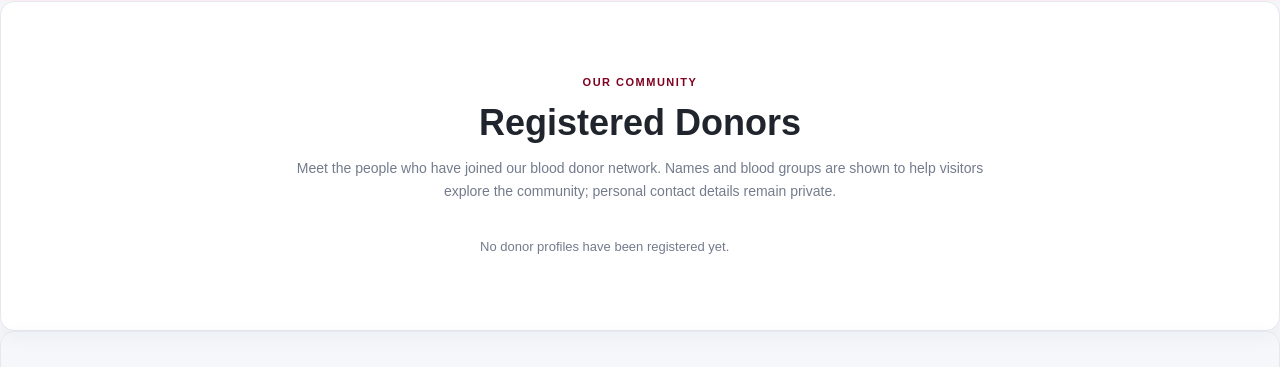
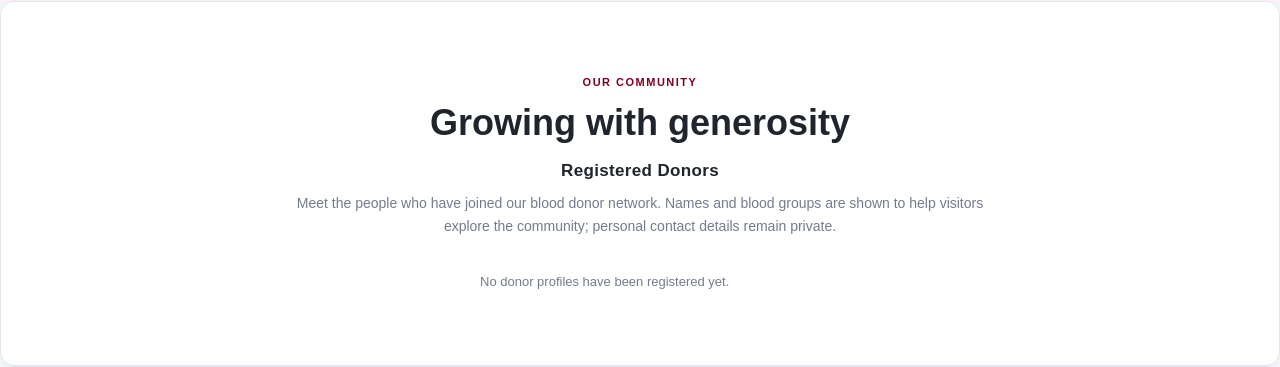
Before and after one commit to f25ari0994-boop/blood-donor-network, a Flask app: page / in a window 1280 px wide. Shown: the part 3042-3409 px from the top of the page. Run offline with Flask 3, Linux system fonts and the light colour scheme; data that the repository does not hold is empty; some libraries are stand-ins or nearby versions.

Commit message:
Set community slogan above registered donors subheading

```diff
--- a/templates/index.html
+++ b/templates/index.html
@@ -899,7 +899,13 @@
                 animation-duration: .01ms !important;
             }
         }
-    </style>
+            .community-subheading {
+            margin: 10px 0 8px;
+            font-size: 17px;
+            font-weight: 700;
+            letter-spacing: .02em;
+        }
+</style>
     <link rel="icon" type="image/png" href="{{ url_for('static', filename='images/blood-logo.png') }}">
   <link rel="stylesheet" href="{{ url_for('static', filename='css/ui-consistency.css') }}">
     <style>
@@ -1328,7 +1334,8 @@
         <div class="container">
             <div class="section-heading">
                 <span class="eyebrow">OUR COMMUNITY</span>
-                <h2>Registered Donors</h2>
+                <h2>Growing with generosity</h2>
+                <h3 class="community-subheading">Registered Donors</h3>
                 <p>Meet the people who have joined our blood donor network. Names and blood groups are shown to help visitors explore the community; personal contact details remain private.</p>
             </div>
             {% if public_donors %}
```
